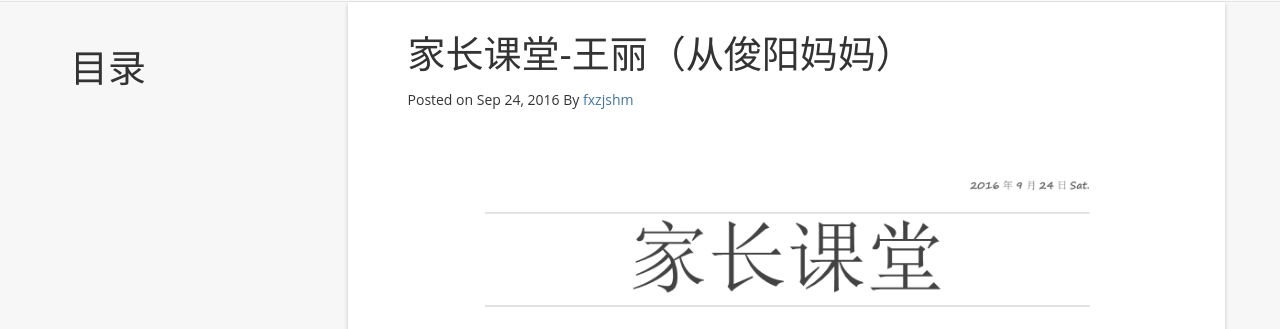
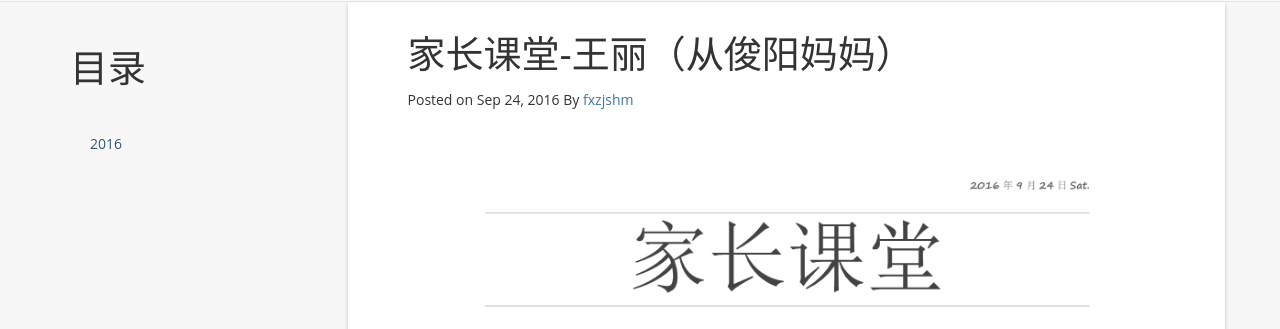
Before and after one commit to fxzjshm/Digital-signage, a Jekyll site: the page built from _posts/2016-09-24-jiandanjianbao.html, in a window 1280 px wide and 900 px high. Shown: the part 210-539 px from the top of the window. Built offline with Jekyll 4.4.1, drawn with Linux system fonts in a browser that asks for light colours.

Commit message:
Update post.html

```diff
--- a/_layouts/post.html
+++ b/_layouts/post.html
@@ -8,16 +8,37 @@ layout: default
         <div id="navigation">
         	<h1>目录</h1>
       		<ul class="nav sidenav">
-            {% if site.tags.first[0] == null %}
-              {% for tag in site.tags %}
-                <li><a href="{{ site.JB.tags_path }}#{{ tag }}-ref">{{ tag }} <span >({{ site.tags[tag].size }})</span></a></li>
-              {% endfor %}
-            {% else %}
-              {% for tag in site.tags %}
-                <li><a href="{{ site.JB.tags_path }}#{{ tag[0] }}-ref">{{ tag[0] }} <span style="color: #999999;" >({{ tag[1].size }})</span></a></li>
-              {% endfor %}
-            {% endif %}
-          	</ul>
+
+                {% for post in site.posts  %}
+                  {% capture this_year %}{{ post.date | date: "%Y" }}{% endcapture %}
+                  {% capture this_month %}{{ post.date | date: "%B" }}{% endcapture %}
+                  {% capture next_year %}{{ post.previous.date | date: "%Y" }}{% endcapture %}
+                  {% capture next_month %}{{ post.previous.date | date: "%B" }}{% endcapture %}
+
+                  {% if forloop.first %}
+                    <li><a href="#year_{{this_year}}">{{this_year}}</a>
+                      <ul class="nav">
+                        <li><a href="#month_{{this_year}}_{{this_month}}">{{this_month}}</a></li>
+                  {% endif %}
+
+                  {% if forloop.last %}
+                        </ul>
+                      </li>
+                  {% else %}
+                    {% if this_year != next_year %}
+                        </ul>
+                      </li>
+                      <li><a href="#year_{{next_year}}">{{next_year}}</a>
+                        <ul class="nav">
+                          <li><a href="#month_{{next_year}}_{{next_month}}">{{next_month}}</a></li>
+                    {% else %}
+                      {% if this_month != next_month %}
+                          <li><a href="#month_{{next_year}}_{{next_month}}">{{next_month}}</a></li>
+                      {% endif %}
+                    {% endif %}
+                  {% endif %}
+                {% endfor %}
+              </ul>
         </div>
       </div>
     </div>
```
